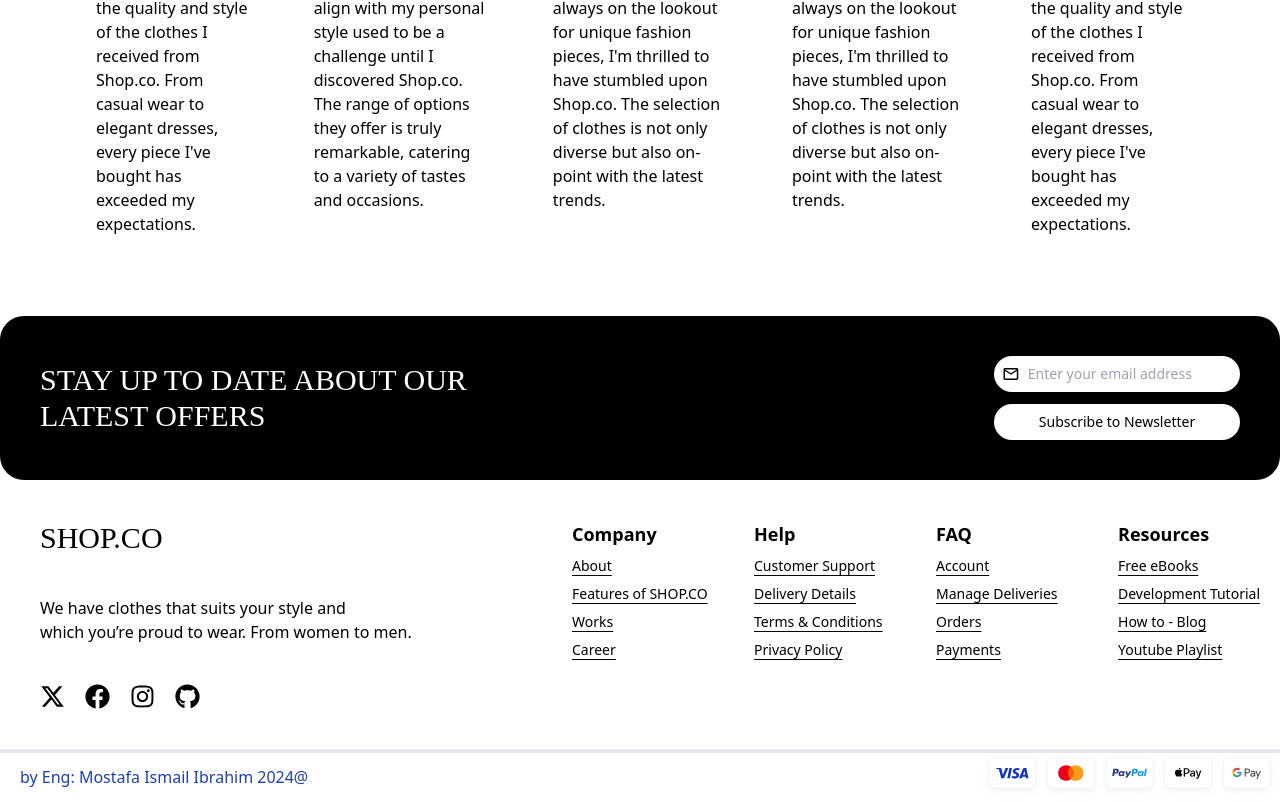
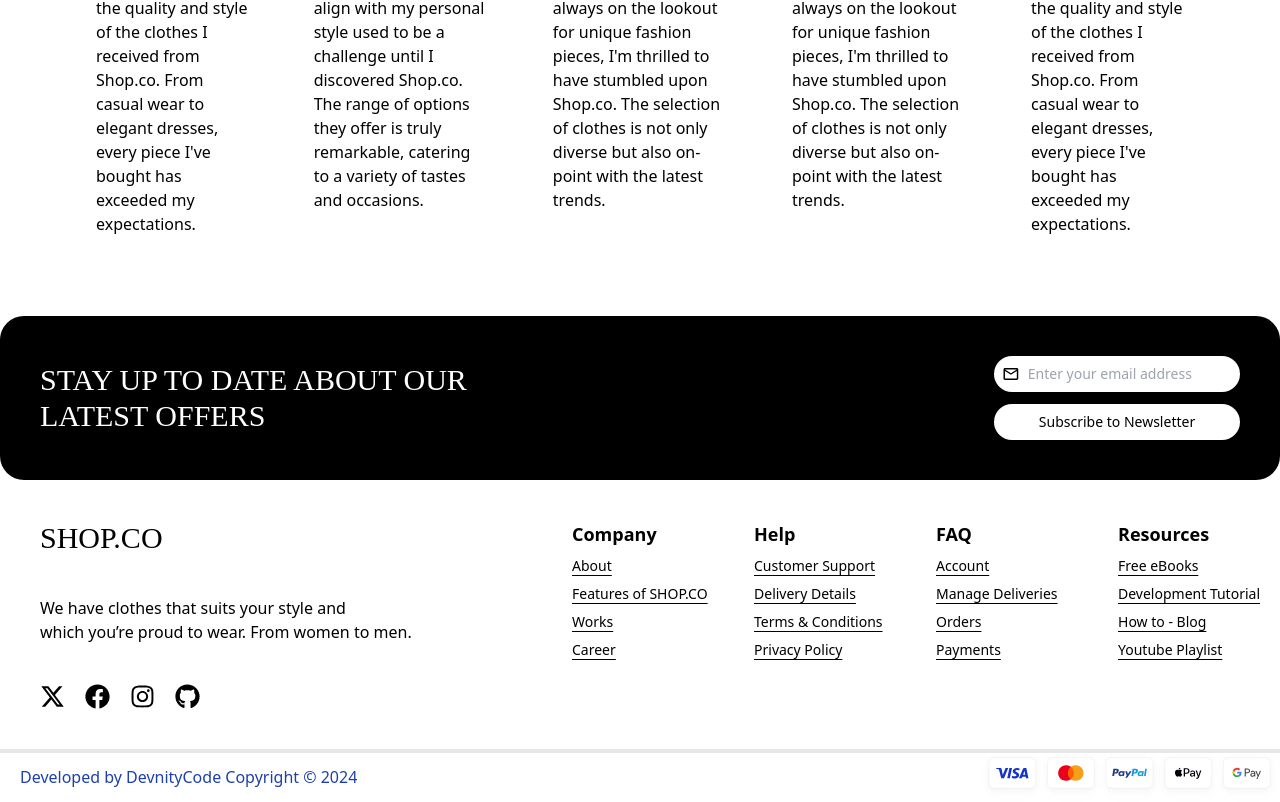
Before and after one commit to asmaylmr117/shop.co.front, a React (Vite) app: page / in a window 1280 px wide. Shown: the part 3475-4277 px from the top of the page. Built offline with nearby package versions, Linux system fonts and the light colour scheme; a web font is replaced by a local one.

Commit message:
Footer.jsx

```diff
--- a/src/components/Footer.jsx
+++ b/src/components/Footer.jsx
@@ -113,7 +113,7 @@ export default function Footer() {
 
         <div className="flex justify-center mt-10 gap-y-5 border-t-4 items-center flex-wrap">
           <div className="flex-grow text-center md:text-left">
-            <a className="text-blue-800 ml-5" href="https://portfolio-eight-jade-39.vercel.app/">by Eng: Mostafa Ismail Ibrahim 2024@</a>
+            <a className="text-blue-800 ml-5" href="#">Developed by DevnityCode Copyright © 2024 </a>
           </div>
           <div className="w-fit">
             <PaymentsLogos />
```
